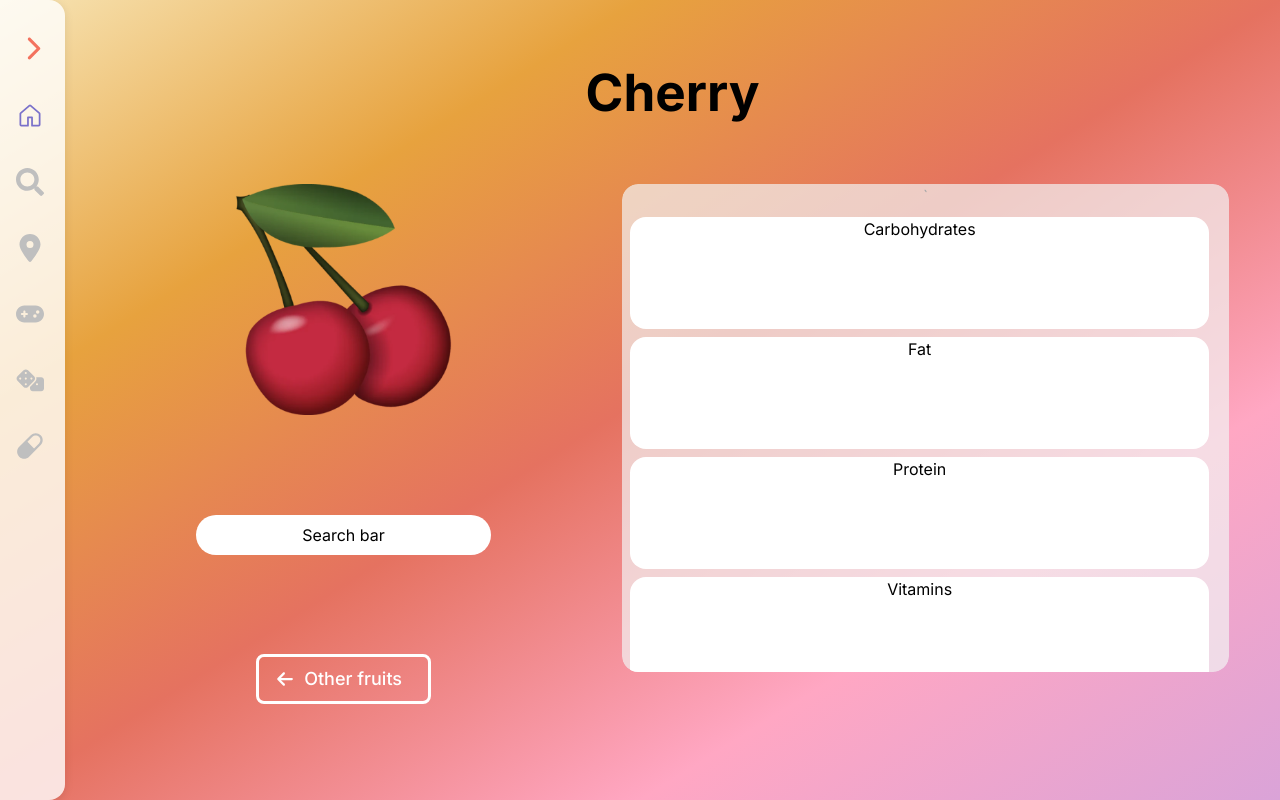
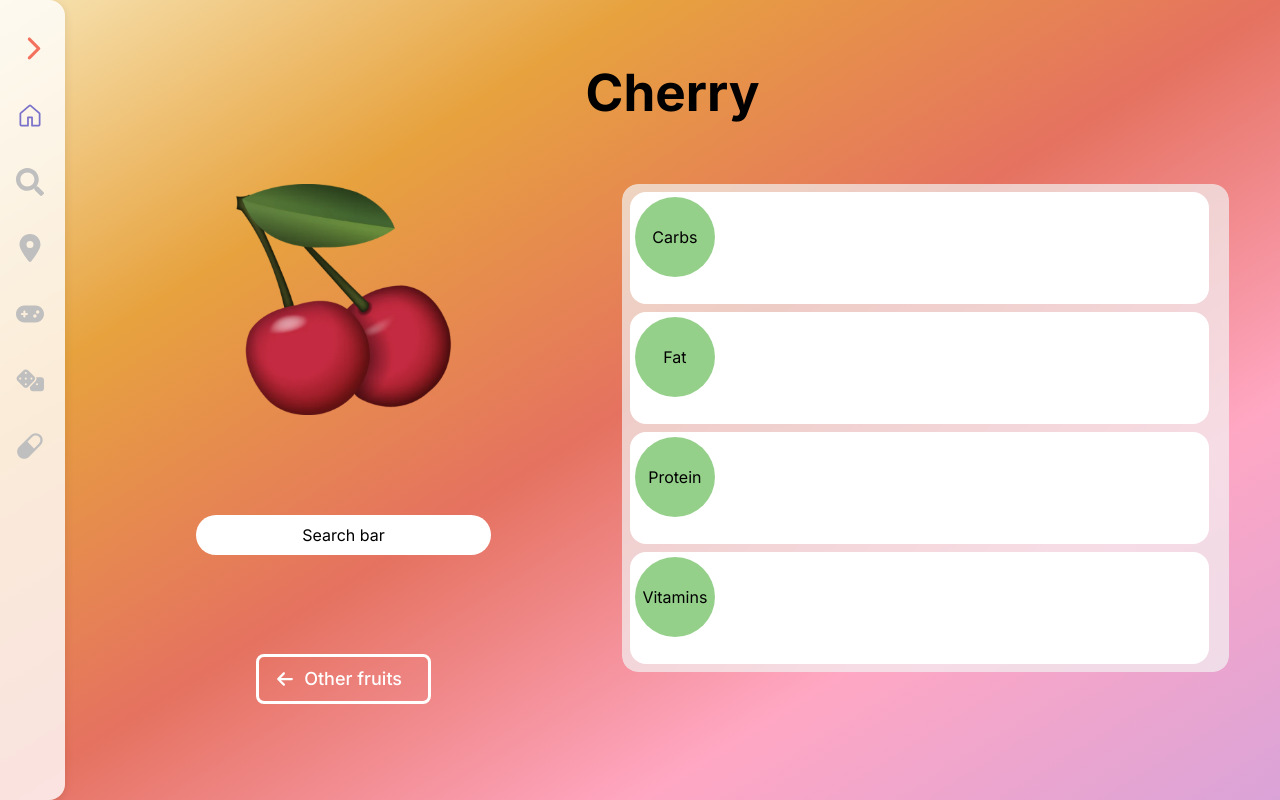
Before and after one commit to devsoc-unsw/trainee-bard-24t2, a React (Vite) app in the folder frontend/: page /fruit/1 in a window 1280 px wide. Built offline with nearby package versions, Linux system fonts and the light colour scheme.

Commit message:
Fixed issue with scrollbar nutrients and added some detail

```diff
--- a/frontend/src/pages/Fruit.tsx
+++ b/frontend/src/pages/Fruit.tsx
@@ -10,7 +10,7 @@ function Fruit() {
   const { fruitId } = useParams();
 
   const nutrientCategories = [
-    { name: "Carbohydrates", color: ""},
+    { name: "Carbs", color: ""},
     { name: "Fat", color: ""},
     { name: "Protein", color: ""},
     { name: "Vitamins", color: ""},
@@ -19,7 +19,9 @@ function Fruit() {
 
   const nutrients = useMemo(() => {
     return nutrientCategories.map((category, index) => (
-      <div key={index} style={{ height: "14vh", backgroundColor: "white", margin: "1vh", marginRight: "2.5vh", borderRadius: "16px", zIndex: "2"}}>{category.name}</div>
+      <div key={index} style={{ height: "14vh", backgroundColor: "white", margin: "1vh", marginRight: "2.5vh", borderRadius: "16px", padding: "5px", display: "flex"}}>
+        <div style={{ height: "80px", width: "80px", borderRadius: "50%", backgroundColor: "#95D08B", lineHeight: "80px"}}>{category.name}</div>
+      </div>
     ))
   }, [nutrientCategories]);
 
@@ -49,7 +51,7 @@ function Fruit() {
           </Grid.Col>
           <Grid.Col offset={0.25} span={6}>
              <ScrollArea style={{ height: "61vh", borderRadius: "16px", position: "relative" }}>
-`              <div style={{
+              <div style={{
                 backgroundColor: "#f2f2f2",
                 height: "100%",
                 width: "100%",
@@ -61,7 +63,7 @@ function Fruit() {
               }} />
               <div style={{ position: "relative"}}>
                 {nutrients}
-              </div>`
+              </div>
               </ScrollArea>
           </Grid.Col>
         </Grid>
```
